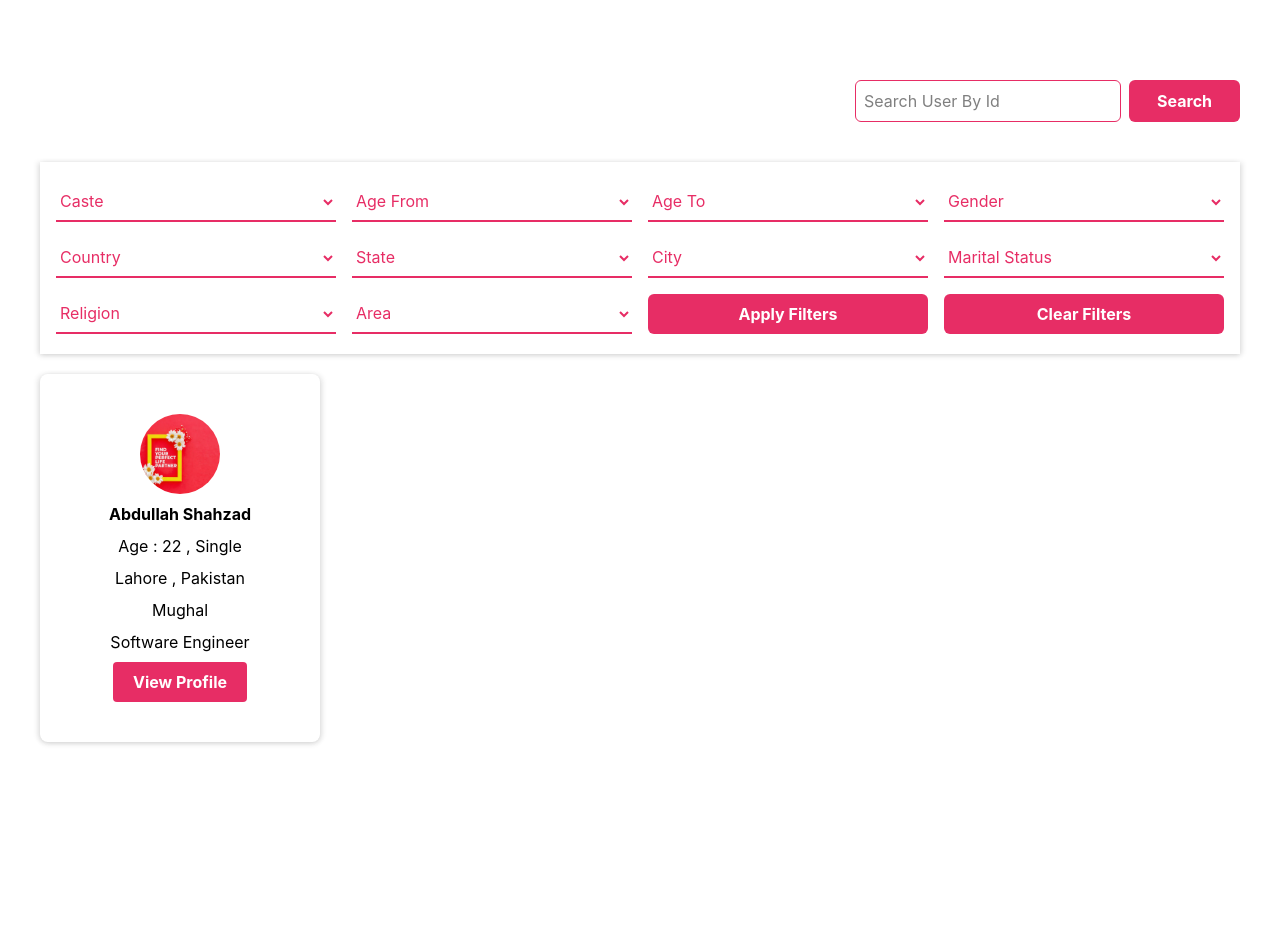
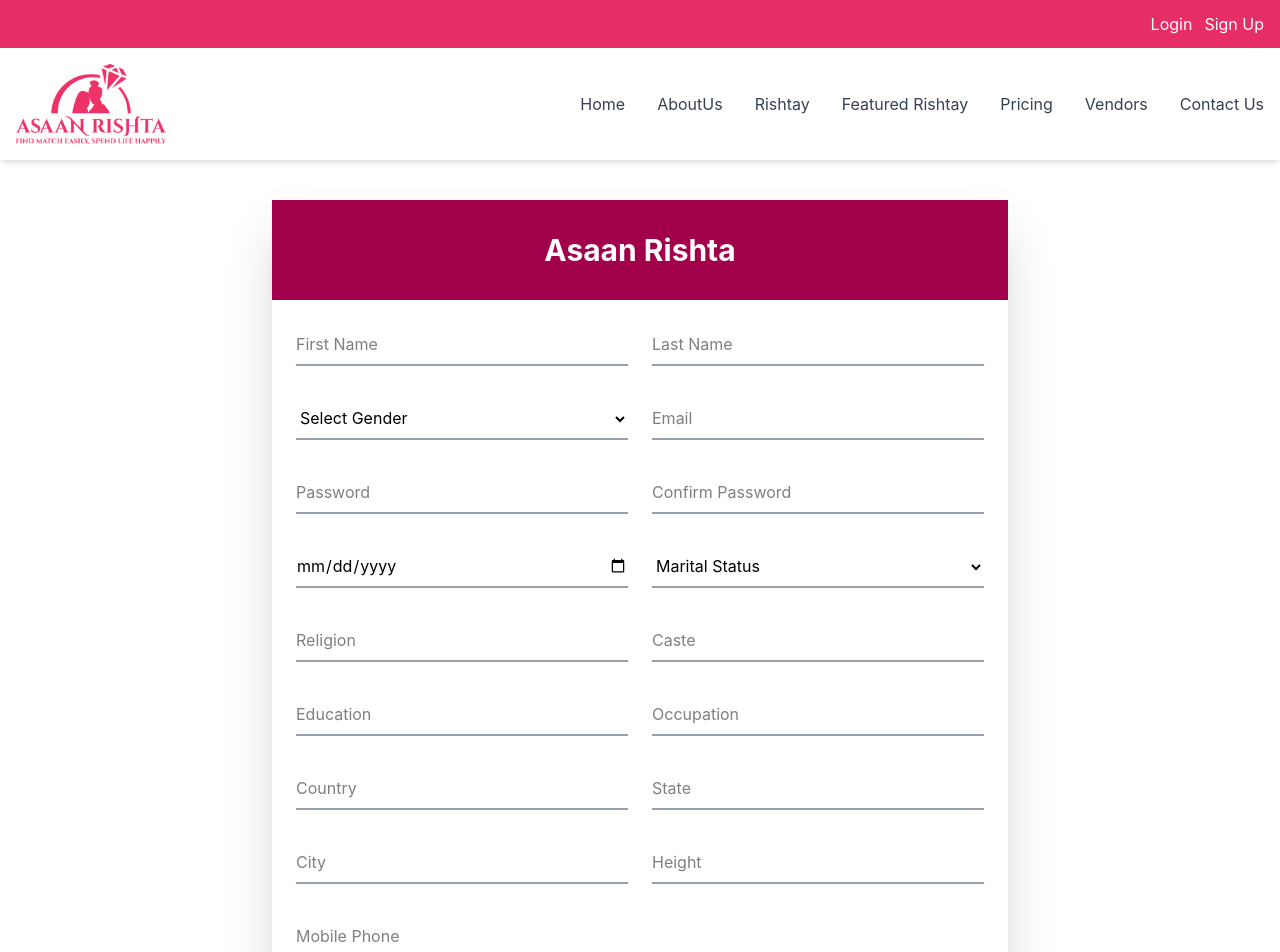
Before and after one commit to abdullahprince457/Assann-Rishta, a React (Vite) app: page /forms in a window 1280 px wide. Shown: the top 952 px of the page. Before the commit the page ends 800 px from the top, so only its background shows below. Built offline with nearby package versions, Linux system fonts and the light colour scheme.

Commit message:
Fixed forms

```diff
--- a/src/components/Forms.jsx
+++ b/src/components/Forms.jsx
@@ -1,90 +1,170 @@
-import React from 'react'
-import { useState } from 'react'
-import Image from '../assets/sec_Img.jpeg'
+import React, { useState } from 'react'
+import toast, { Toaster } from 'react-hot-toast'
+import Top from './Top'
+import Navbar from './Navbar'
+import Footer from './Footer'
 
-const Rishtay = () => {
-  const [showFilter, setShowFilter] = useState(false)
+
+
+const Forms = () => {
+  const [form, setForm] = useState({
+    firstName: '',
+    lastName: '',
+    gender: '',
+    email: '',
+    password: '',
+    confirmPassword: '',
+    birthday: '',
+    maritalStatus: '',
+    religion: '',
+    caste: '',
+    education: '',
+    occupation: '',
+    country: '',
+    state: '',
+    city: '',
+    height: '',
+    mobilePhone: '',
+    aboutYourself: '',
+    aboutYourPartner: '',
+    acceptTerms: false,
+  })
+
+  const handleChange = (e) => {
+    const { name, value, type, checked } = e.target
+    setForm({
+      ...form,
+      [name]: type === 'checkbox' ? checked : value,
+    })
+  }
+
+  const validate = () => {
+    for (let key in form) {
+      if (key === 'acceptTerms') continue
+      if (!form[key]) {
+        toast.error(`${key} is required`)
+        return false
+      }
+    }
+
+    if (!form.acceptTerms) {
+      toast.error('Please accept terms and conditions')
+      return false
+    }
+
+    if (form.password !== form.confirmPassword) {
+      toast.error('Passwords do not match')
+      return false
+    }
+
+    return true
+  }
+
+  const handleSubmit = (e) => {
+    e.preventDefault()
+    if (!validate()) return
+
+    console.log('Form submitted:', form)
+    toast.success('Registration submitted successfully 🎉')
+  }
+
+  const inputClass =
+    "w-full bg-transparent border-0 border-b-2 border-gray-400 py-2 focus:outline-none focus:border-gray-600 transition-all"
 
   return (
-    <div className="mt-20 flex flex-col mr-auto gap-5 mx-4 md:mx-10">
+    <>
+    <Top />
+    <Navbar />
+      <Toaster position="top-center" />
 
-      <div className="flex gap-2 justify-end">
-        <input
-          className="rounded-md p-2 border border-[#e72d65]"
-          type="text"
-          placeholder="Search User By Id"
-        />
-        <button className="bg-[#e72d65] text-white font-bold px-7 rounded-md">
-          Search
-        </button>
+      <div className="max-w-3xl mx-auto my-10 px-4">
+        <div className="shadow-2xl bg-white">
+          <div className="bg-pink-800 py-8 text-center">
+            <h1 className="text-3xl font-bold text-white">
+              Asaan Rishta
+            </h1>
           </div>
 
-      <button
-        className='md:hidden bg-[#e72d65] text-white font-bold px-6 py-2 rounded-md w-fit'
-        onClick={() => setShowFilter(!showFilter)}>
-        {showFilter ? "Hide Filter" : "Show Filters"}
-      </button>
- <div>
-  <data value=""></data>
- </div>
-      <div className={`${showFilter ? "grid" : "hidden"} md:grid text-[#e72d65] grid-cols-1 gap-4 w-full py-5 px-4 sm:grid-cols-2 md:grid-cols-3 lg:grid-cols-4 shadow-[0_3px_5px_rgba(0,0,0,0.08),_-3px_0_5px_rgba(0,0,0,0.08),_3px_0_5px_rgba(0,0,0,0.08)]`}>
-        <select className="outline-none border-b-2 w-full py-2">
-          <option>Caste</option>
-        </select>
-        <select className="outline-none border-b-2 w-full py-2">
-          <option>Age From</option>
-        </select>
-        <select className="outline-none border-b-2 w-full py-2">
-          <option>Age To</option>
-        </select>
-        <select className="outline-none border-b-2 w-full py-2">
-          <option>Gender</option>
-        </select>
-        <select className="outline-none border-b-2 w-full py-2">
-          <option>Country</option>
-        </select>
-        <select className="outline-none border-b-2 w-full py-2">
-          <option>State</option>
-        </select>
-        <select className="outline-none border-b-2 w-full py-2">
-          <option>City</option>
-        </select>
-        <select className="outline-none border-b-2 w-full py-2">
-          <option>Marital Status</option>
-        </select>
-        <select className="outline-none border-b-2 w-full py-2">
-          <option>Religion</option>
-        </select>
-        <select className="outline-none border-b-2 w-full py-2">
-          <option>Area</option>
-        </select>
-        <button className="bg-[#e72d65] text-white font-bold px-10 py-2 rounded-md">
-          Apply Filters
-        </button>
-        <button className="bg-[#e72d65] text-white font-bold px-10 py-2 rounded-md">
-          Clear Filters
-        </button>
+          <form onSubmit={handleSubmit} className="p-6 space-y-8">
+
+            <div className="flex flex-col sm:flex-row gap-6">
+              <input name="firstName" value={form.firstName} onChange={handleChange} placeholder="First Name" className={inputClass} />
+              <input name="lastName" value={form.lastName} onChange={handleChange} placeholder="Last Name" className={inputClass} />
             </div>
 
-      <div className='grid grid-cols-1 sm:grid-cols-2 md:grid-cols-4 gap-4'>
-
-        <div className='h-full w-[280px] pb-10 self-start shadow-[0_3px_5px_rgba(0,0,0,0.08),_-3px_0_5px_rgba(0,0,0,0.08),_3px_0_5px_rgba(0,0,0,0.08)] rounded-lg flex flex-col items-center text-center gap-2'>
-          <img className='mt-10 w-20 h-20 rounded-full object-cover' src={Image} alt="" />
-          <h1 className='font-bold'>Abdullah Shahzad</h1>
-          <h3>Age : 22 , Single</h3>
-          <h3>Lahore , Pakistan</h3>
-          <h3>Mughal</h3>
-          <h3>Software Engineer</h3>
-          <button className='bg-[#e72d65] p-2 px-5 rounded font-bold text-white'>
-            View Profile
-          </button>
+            <div className="flex flex-col sm:flex-row gap-6">
+              <select name="gender" value={form.gender} onChange={handleChange} className={inputClass}>
+                <option value="">Select Gender</option>
+                <option value="male">Male</option>
+                <option value="female">Female</option>
+              </select>
+              <input name="email" value={form.email} onChange={handleChange} placeholder="Email" className={inputClass} />
             </div>
 
-
+            <div className="flex flex-col sm:flex-row gap-6">
+              <input name="password" type="password" value={form.password} onChange={handleChange} placeholder="Password" className={inputClass} />
+              <input name="confirmPassword" type="password" value={form.confirmPassword} onChange={handleChange} placeholder="Confirm Password" className={inputClass} />
             </div>
 
+            <div className="flex flex-col sm:flex-row gap-6">
+              <input name="birthday" type="date" value={form.birthday} onChange={handleChange} className={inputClass} />
+              <select name="maritalStatus" value={form.maritalStatus} onChange={handleChange} className={inputClass}>
+                <option value="">Marital Status</option>
+                <option value="single">Single</option>
+                <option value="married">Married</option>
+              </select>
             </div>
+
+            <div className="flex flex-col sm:flex-row gap-6">
+              <input name="religion" value={form.religion} onChange={handleChange} placeholder="Religion" className={inputClass} />
+              <input name="caste" value={form.caste} onChange={handleChange} placeholder="Caste" className={inputClass} />
+            </div>
+
+            <div className="flex flex-col sm:flex-row gap-6">
+              <input name="education" value={form.education} onChange={handleChange} placeholder="Education" className={inputClass} />
+              <input name="occupation" value={form.occupation} onChange={handleChange} placeholder="Occupation" className={inputClass} />
+            </div>
+
+            <div className="flex flex-col sm:flex-row gap-6">
+              <input name="country" value={form.country} onChange={handleChange} placeholder="Country" className={inputClass} />
+              <input name="state" value={form.state} onChange={handleChange} placeholder="State" className={inputClass} />
+            </div>
+
+            <div className="flex flex-col sm:flex-row gap-6">
+              <input name="city" value={form.city} onChange={handleChange} placeholder="City" className={inputClass} />
+              <input name="height" value={form.height} onChange={handleChange} placeholder="Height" className={inputClass} />
+            </div>
+
+            <input name="mobilePhone" value={form.mobilePhone} onChange={handleChange} placeholder="Mobile Phone" className={inputClass} />
+
+            <textarea name="aboutYourself" value={form.aboutYourself} onChange={handleChange} placeholder="About Yourself" className={inputClass} />
+
+            <textarea name="aboutYourPartner" value={form.aboutYourPartner} onChange={handleChange} placeholder="About Partner" className={inputClass} />
+
+            <div className="flex justify-center items-center gap-2">
+              <input type="checkbox" name="acceptTerms" checked={form.acceptTerms} onChange={handleChange} />
+              <label>Accept Terms & Conditions</label>
+            </div>
+
+            <div className="text-center space-y-3">
+              <button type="submit" className="bg-pink-800 text-white px-8 py-2 rounded">
+                Register
+              </button>
+
+              <p className="text-sm text-gray-600">
+                Have an account?
+                <span className="text-pink-700 cursor-pointer ml-1 hover:underline">
+                  Sign in
+                </span>
+              </p>
+            </div>
+
+          </form>
+        </div>
+      </div>
+      <Footer />
+    </>
   )
 }
 
-export default Rishtay
+export default Forms
```
Lines whose indentation alone changed are shown as unchanged.
